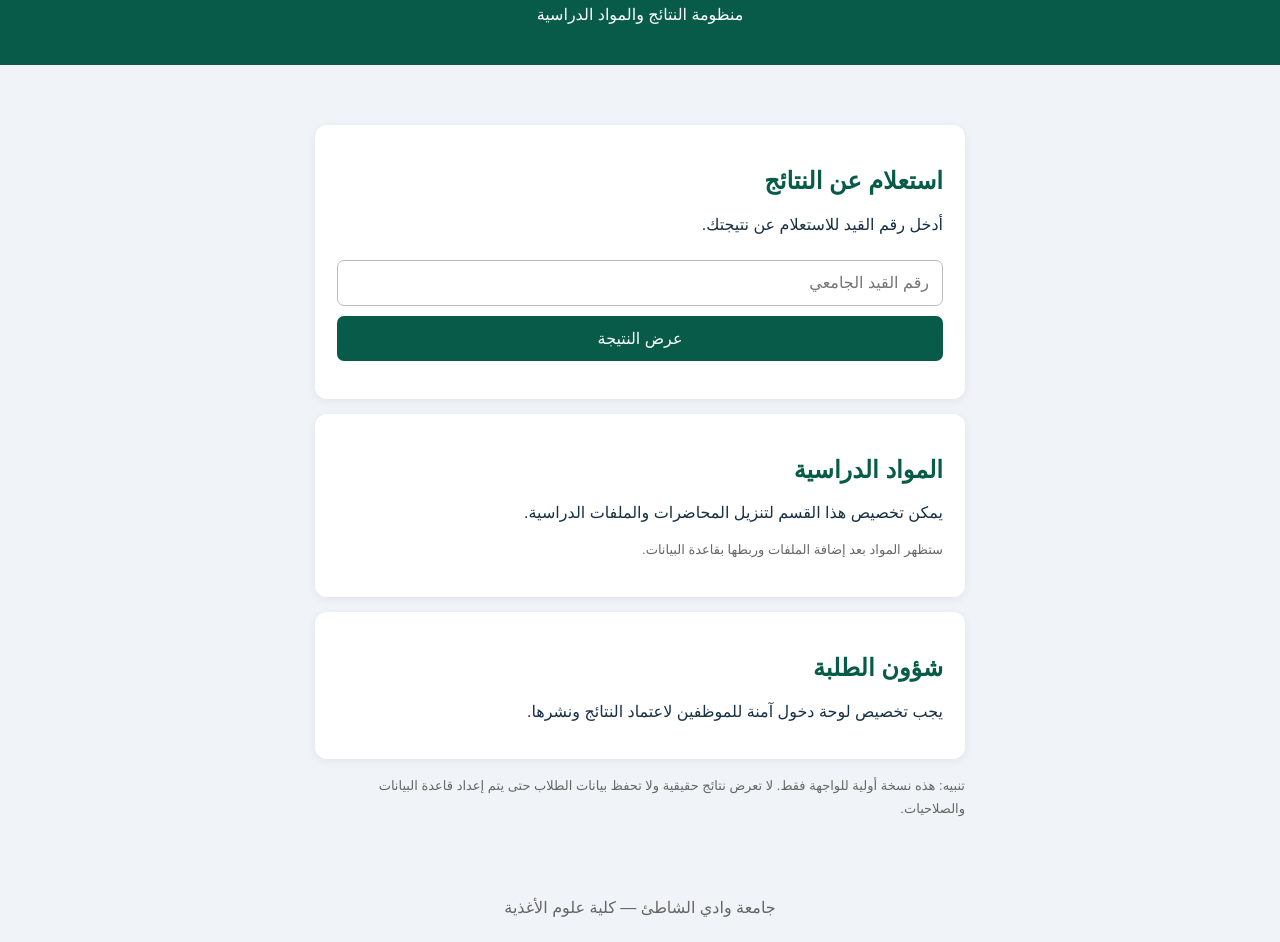
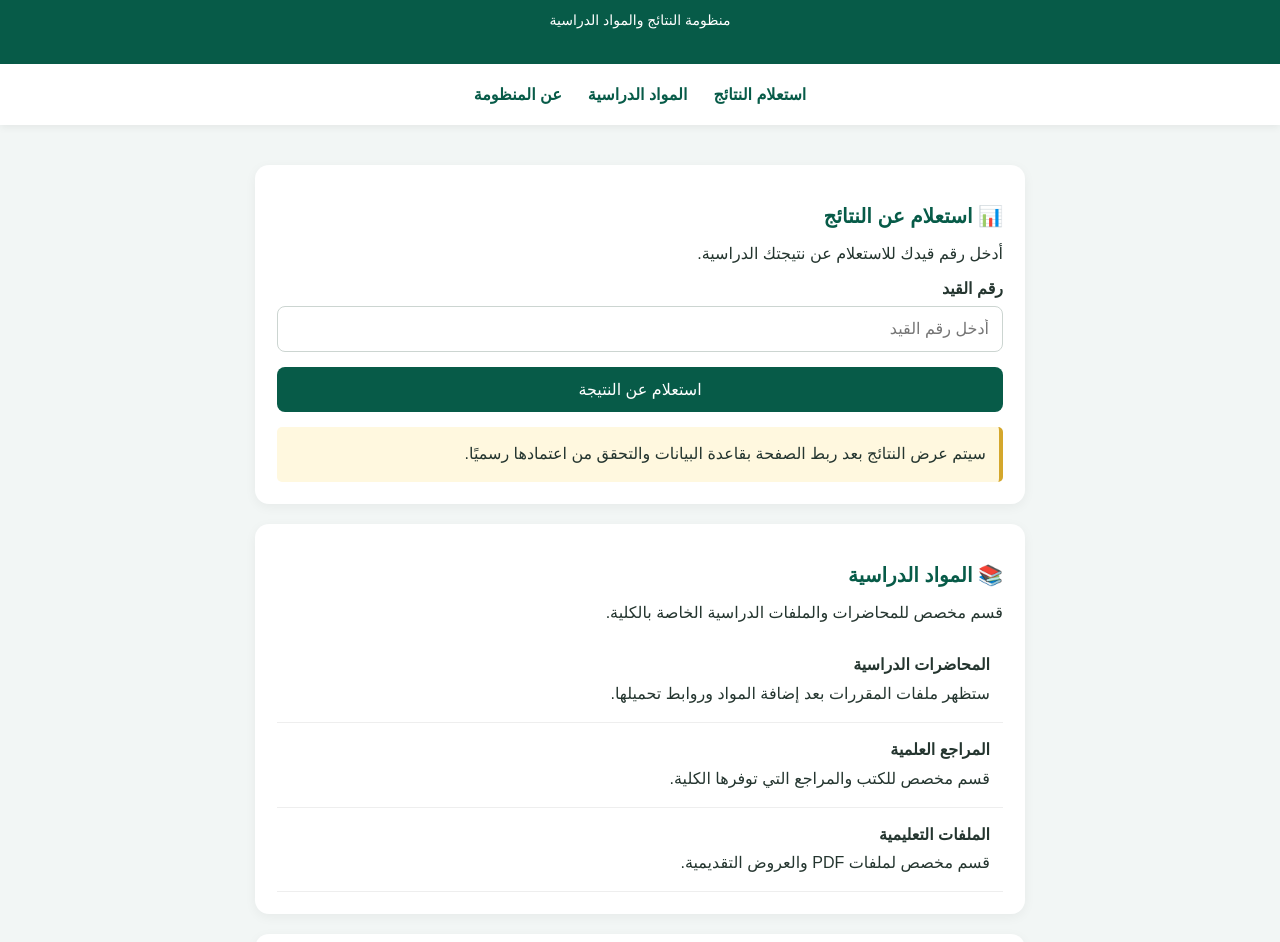
Before and after one commit to mohmoh87878787-cmyk/food-science-results, a plain HTML site: page index.html in a window 1280 px wide. Shown: the part 149-1091 px from the top of the page. Drawn offline with Linux system fonts and the light colour scheme.

Commit message:
Refactor index.html structure and styles

```diff
--- a/index.html
+++ b/index.html
@@ -1,48 +1,180 @@
-<!DOCTYPE html><html lang="ar" dir="rtl">
+<!DOCTYPE html>
+<html lang="ar" dir="rtl">
 <head>
 <meta charset="UTF-8">
 <meta name="viewport" content="width=device-width, initial-scale=1.0">
 <title>منظومة كلية علوم الأغذية</title>
+
 <style>
-body{font-family:Arial,sans-serif;background:#f0f4f8;margin:0;color:#183044}
-header{background:#075b48;color:white;padding:25px 15px;text-align:center}
-main{max-width:650px;margin:25px auto;padding:20px}
-.card{background:white;padding:22px;margin:15px 0;border-radius:12px;box-shadow:0 2px 10px #0001}
-h2{color:#075b48}
-input,button{box-sizing:border-box;width:100%;padding:13px;margin-top:10px;border-radius:7px;font-size:16px}
-input{border:1px solid #bbb}
-button{background:#075b48;color:white;border:0;cursor:pointer}
-.note{font-size:13px;color:#666;line-height:1.8}
-footer{text-align:center;padding:20px;color:#666}
+*{box-sizing:border-box}
+body{
+  margin:0;
+  font-family:Arial,sans-serif;
+  background:#f2f6f5;
+  color:#24352f;
+}
+header{
+  background:#075b48;
+  color:white;
+  text-align:center;
+  padding:28px 15px;
+}
+header h1{font-size:23px;margin:8px 0}
+header p{margin:8px 0;font-size:14px}
+nav{
+  display:flex;
+  justify-content:center;
+  flex-wrap:wrap;
+  gap:10px;
+  background:white;
+  padding:13px;
+  box-shadow:0 2px 8px #0001;
+}
+nav a{
+  text-decoration:none;
+  color:#075b48;
+  font-weight:bold;
+  padding:8px;
+}
+main{max-width:800px;margin:25px auto;padding:15px}
+.card{
+  background:white;
+  border-radius:14px;
+  padding:22px;
+  margin-bottom:20px;
+  box-shadow:0 3px 12px #0000000d;
+}
+h2{color:#075b48;font-size:20px}
+label{display:block;margin-top:15px;font-weight:bold}
+input{
+  width:100%;
+  padding:13px;
+  margin-top:8px;
+  border:1px solid #ccd5d1;
+  border-radius:8px;
+  font-size:16px;
+}
+button{
+  width:100%;
+  padding:13px;
+  margin-top:15px;
+  background:#075b48;
+  color:white;
+  border:0;
+  border-radius:8px;
+  font-size:16px;
+  cursor:pointer;
+}
+.notice{
+  background:#fff8df;
+  border-right:4px solid #d4a72c;
+  padding:13px;
+  border-radius:5px;
+  line-height:1.8;
+}
+.item{
+  padding:13px;
+  border-bottom:1px solid #eee;
+  line-height:1.8;
+}
+footer{
+  text-align:center;
+  padding:20px;
+  background:#075b48;
+  color:white;
+  font-size:13px;
+}
 </style>
 </head>
+
 <body>
+
 <header>
-<h1>جامعة وادي الشاطئ</h1>
-<h2 style="color:white">كلية علوم الأغذية</h2>
-<p>منظومة النتائج والمواد الدراسية</p>
+  <div style="font-size:35px">🎓</div>
+  <h1>جامعة وادي الشاطئ</h1>
+  <h2 style="color:white">كلية علوم الأغذية</h2>
+  <p>منظومة النتائج والمواد الدراسية</p>
 </header>
+
+<nav>
+  <a href="#results">استعلام النتائج</a>
+  <a href="#materials">المواد الدراسية</a>
+  <a href="#about">عن المنظومة</a>
+</nav>
+
 <main>
-<section class="card">
-<h2>استعلام عن النتائج</h2>
-<p>أدخل رقم القيد للاستعلام عن نتيجتك.</p>
-<form onsubmit="event.preventDefault();document.getElementById('message').textContent='هذه واجهة تجريبية. لم يتم ربط قاعدة بيانات النتائج بعد.';">
-<input type="text" placeholder="رقم القيد الجامعي" required>
-<button type="submit">عرض النتيجة</button>
-</form>
-<p id="message" role="status"></p>
+
+<section class="card" id="results">
+  <h2>📊 استعلام عن النتائج</h2>
+  <p>أدخل رقم قيدك للاستعلام عن نتيجتك الدراسية.</p>
+
+  <form id="resultForm">
+    <label for="studentId">رقم القيد</label>
+    <input
+      id="studentId"
+      type="text"
+      placeholder="أدخل رقم القيد"
+      required
+    >
+    <button type="submit">استعلام عن النتيجة</button>
+  </form>
+
+  <div id="resultMessage" class="notice" style="margin-top:15px">
+    سيتم عرض النتائج بعد ربط الصفحة بقاعدة البيانات
+    والتحقق من اعتمادها رسميًا.
+  </div>
 </section>
-<section class="card">
-<h2>المواد الدراسية</h2>
-<p>يمكن تخصيص هذا القسم لتنزيل المحاضرات والملفات الدراسية.</p>
-<p class="note">ستظهر المواد بعد إضافة الملفات وربطها بقاعدة البيانات.</p>
+
+<section class="card" id="materials">
+  <h2>📚 المواد الدراسية</h2>
+  <p>قسم مخصص للمحاضرات والملفات الدراسية الخاصة بالكلية.</p>
+
+  <div class="item">
+    <strong>المحاضرات الدراسية</strong><br>
+    ستظهر ملفات المقررات بعد إضافة المواد وروابط تحميلها.
+  </div>
+
+  <div class="item">
+    <strong>المراجع العلمية</strong><br>
+    قسم مخصص للكتب والمراجع التي توفرها الكلية.
+  </div>
+
+  <div class="item">
+    <strong>الملفات التعليمية</strong><br>
+    قسم مخصص لملفات PDF والعروض التقديمية.
+  </div>
 </section>
-<section class="card">
-<h2>شؤون الطلبة</h2>
-<p>يجب تخصيص لوحة دخول آمنة للموظفين لاعتماد النتائج ونشرها.</p>
+
+<section class="card" id="about">
+  <h2>ℹ️ عن المنظومة</h2>
+  <p>
+    منظومة إلكترونية لكلية علوم الأغذية بجامعة وادي الشاطئ،
+    تهدف إلى تسهيل استعلام الطلاب عن النتائج المعتمدة
+    والوصول إلى المواد الدراسية.
+  </p>
+  <div class="notice">
+    اعتماد النتائج وإدارتها من اختصاص الموظفين المخولين
+    بشؤون الدراسة والامتحانات.
+  </div>
 </section>
-<p class="note">تنبيه: هذه نسخة أولية للواجهة فقط. لا تعرض نتائج حقيقية ولا تحفظ بيانات الطلاب حتى يتم إعداد قاعدة البيانات والصلاحيات.</p>
+
 </main>
-<footer>جامعة وادي الشاطئ — كلية علوم الأغذية</footer>
+
+<footer>
+  جامعة وادي الشاطئ | كلية علوم الأغذية<br>
+  منظومة النتائج والمواد الدراسية
+</footer>
+
+<script>
+document.getElementById("resultForm").addEventListener("submit",
+function(event){
+  event.preventDefault();
+
+  document.getElementById("resultMessage").textContent =
+    "الواجهة جاهزة، لكن قاعدة البيانات لم تُربط بعد. " +
+    "لن تظهر نتائج حقيقية حتى يكتمل الربط والتحقق من اعتماد النتائج.";
+});
+</script>
+
 </body>
 </html>
```
